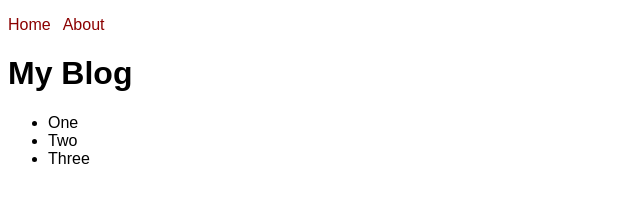
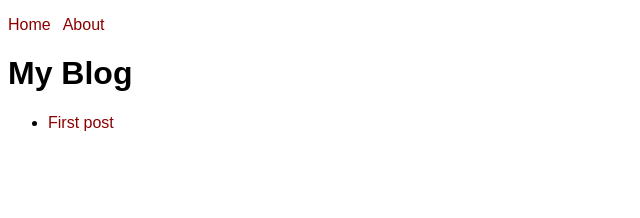
Before and after one commit to gmpa-mrt/next-blog-tuto, a Next.js app: page / in a window 1280 px wide. Shown: the top 218 px of the page, without its empty margins (0-640 px from the left). Built offline with nearby package versions, Linux system fonts and the light colour scheme.

Commit message:
sub-path + markdown

```diff
--- a/pages/index.js
+++ b/pages/index.js
@@ -1,4 +1,5 @@
 import Head from "next/head";
+import Link from "next/link";
 
 function HomePage() {
     return (
@@ -10,9 +11,11 @@ function HomePage() {
             <main>
                 <h1>My Blog</h1>
                 <ul>
-                    <li>One</li>
-                    <li>Two</li>
-                    <li>Three</li>
+                    <li>
+                        <Link href="/posts/first-post">
+                            <a>First post</a>
+                        </Link>
+                    </li>
                 </ul>
             </main>
         </>
```
Also changed, not shown: content/posts/first-post.md (added, +11 -0 lines), pages/posts/first-post.js (added, +16 -0 lines).
